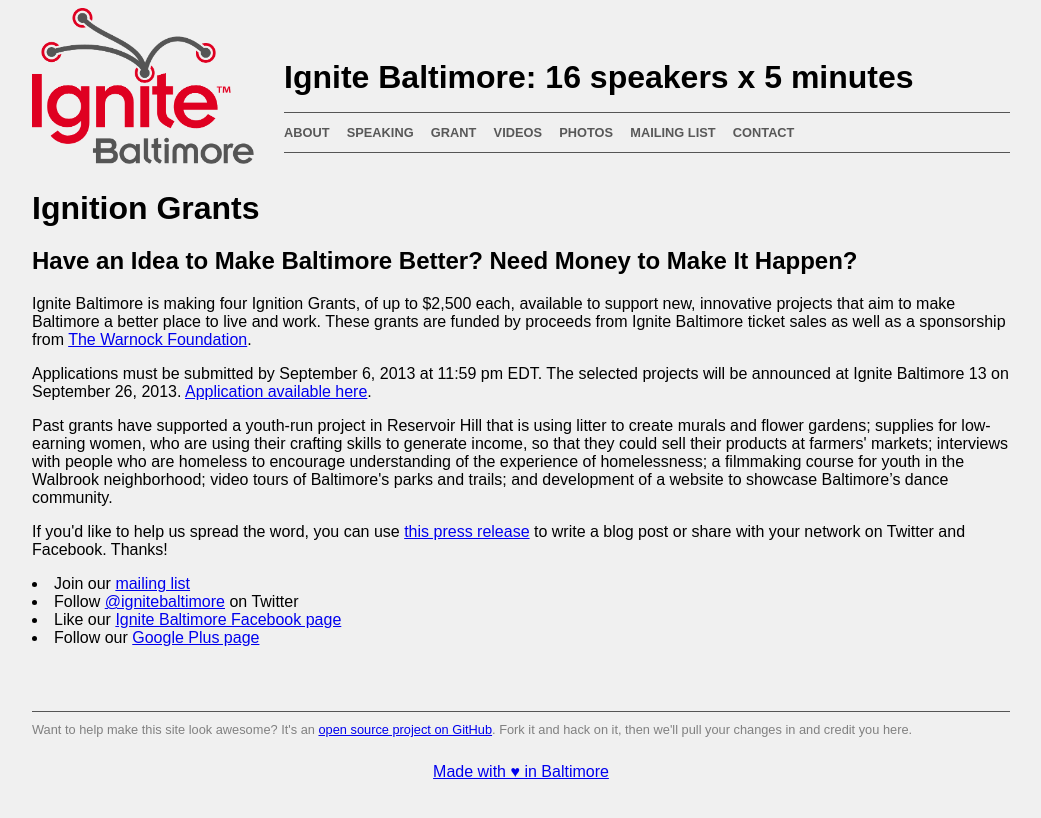
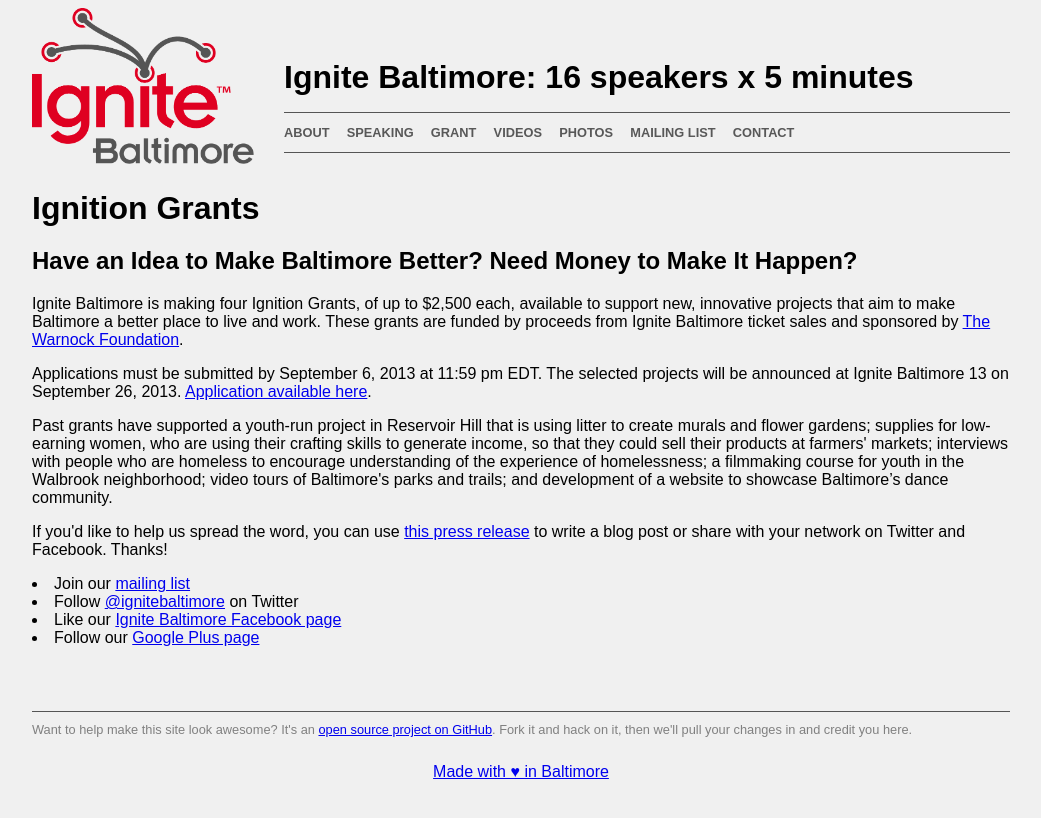
Before and after one commit to ignitebaltimore/ignitebaltimore.github.com, a Jekyll site: the page built from grant.html, in a window 1280 px wide. Shown: the top 818 px of the page, without its empty margins (119-1160 px from the left). Built offline with Jekyll 4.4.1, drawn with Linux system fonts in a browser that asks for light colours.

Commit message:
Update grant.html
Changed wording of sponsorship.

```diff
--- a/grant.html
+++ b/grant.html
@@ -9,7 +9,7 @@
 
 <div class="row">
   <p>
-  Ignite Baltimore is making four Ignition Grants, of up to $2,500 each, available to support new, innovative projects that aim to make Baltimore a better place to live and work. These grants are funded by proceeds from Ignite Baltimore ticket sales as well as a sponsorship from <a href="http://warnockfoundation.org/">The Warnock Foundation</a>.
+  Ignite Baltimore is making four Ignition Grants, of up to $2,500 each, available to support new, innovative projects that aim to make Baltimore a better place to live and work. These grants are funded by proceeds from Ignite Baltimore ticket sales and sponsored by <a href="http://warnockfoundation.org/">The Warnock Foundation</a>.
   </p>
 
   <p>
```
